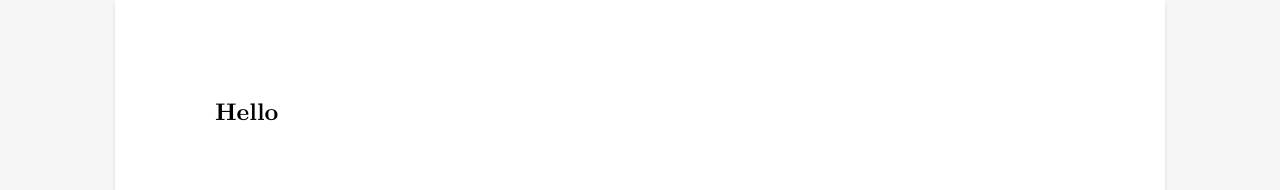
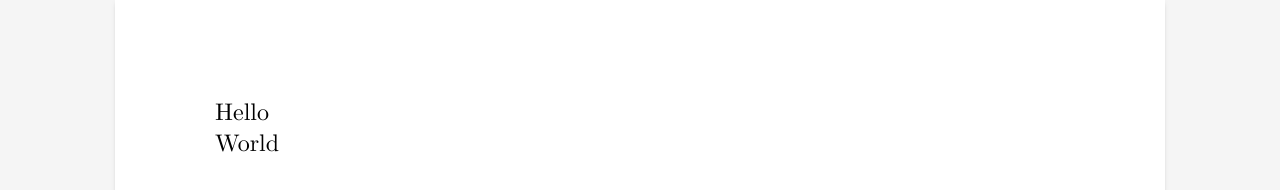
Before and after one commit to czoop/k-notes, a Svelte app: page / in a window 1280 px wide. Shown: the part 162-352 px from the top of the page. Built offline with nearby package versions, Linux system fonts and the light colour scheme.

Commit message:
Made changes to selections

```diff
--- a/src/components/PageContent.svelte
+++ b/src/components/PageContent.svelte
@@ -1,72 +1,48 @@
 <script>
-    import { tick } from "svelte"
+    import { tick, onDestroy } from "svelte"
 
-    let content = [{ subChildren: [{ text: "Hello", classes: ["bold"] }] }]
+    let content = [{ text: "Hello" }, { text: "World" }]
+    let selecting = false
 
     /** @type {HTMLDivElement} */
     let parentEl = null
 
     $: console.log("content", content)
+    $: console.log("selecting", selecting)
+
+    document.addEventListener("selectionchange", handleSelectionChange)
+
+    onDestroy(() => {
+        document.removeEventListener("selectionchange", handleSelectionChange)
+    })
 
     /** @param {Event} event */
     async function handleInput(event) {
-        await tick()
+        // console.log(content)
+    }
 
-        if (parentEl === null) {
-            return
-        }
+    async function handleKeydown(event) {
+        console.log(event.key)
 
-        let children = parentEl.children
-        console.log("children", children)
-
-        let selection = window.getSelection()
-        let node = selection.anchorNode
-
-        if (node instanceof Text) {
-            node = node.parentElement.parentElement
-        }
-
-        let node_index = Array.prototype.indexOf.call(children, node)
-        console.log("node", node_index, node)
-
-        // Let's just update content[node_index]
-        content[node_index] = {
-            subChildren: [
-                {
-                    text: parentEl.children[node_index].textContent,
-                    classes: parentEl.children[node_index].classList,
-                },
-            ],
-        }
-
-        // for (let i = 0; i < children.length; i++) {
-        //     let child = children[i]
-        //     content[i] = {
-        //         subChildren: [
-        //             { text: child.textContent, classes: child.classList },
-        //         ],
-        //     }
+        // if (selecting && event.key === "Backspace") {
+        //     event.preventDefault()
+        //     let selection = window.getSelection()
+        //     let range = selection.getRangeAt(0)
+        //     range.deleteContents()
+        //     console.log("Content Deleted")
         // }
     }
 
-    async function handleKeydown(event) {
-        return
-        if (event.key !== "b") return
-        event.preventDefault
+    async function handleSelectionChange(event) {
+        let selection = window.getSelection()
+        if (selection.isCollapsed) {
+            selecting = false
+        }
+    }
 
-        console.log(event.key)
-
-        let selection = window.getSelection()
-        let range = selection.getRangeAt(0)
-        let startContainer = range.startContainer
-        let startOffset = range.startOffset
-        let endContainer = range.endContainer
-        let endOffset = range.endOffset
-
-        let selectionContents = range.extractContents()
-        console.log(selectionContents)
-
-        selectionContents.classList.add("bold")
+    async function selectStart(event) {
+        console.log("select event")
+        selecting = true
     }
 </script>
 
@@ -88,14 +64,13 @@
 <div
     bind:this={parentEl}
     class="parent"
-    contenteditable="true"
-    on:keydown={handleKeydown}
-    on:input={handleInput}>
-    {#each content as { subChildren }, j (j)}
-        <div>
-            {#each subChildren as part, i (i)}
-                <span class={part.classes}>{part.text}</span>
-            {/each}
-        </div>
+    contenteditable={selecting ? 'true' : 'false'}
+    on:selectstart={selectStart}>
+    {#each content as { text }, i (i)}
+        <div
+            contenteditable="true"
+            on:input|preventDefault={handleInput}
+            on:keydown={handleKeydown}
+            bind:textContent={text} />
     {/each}
 </div>
```
